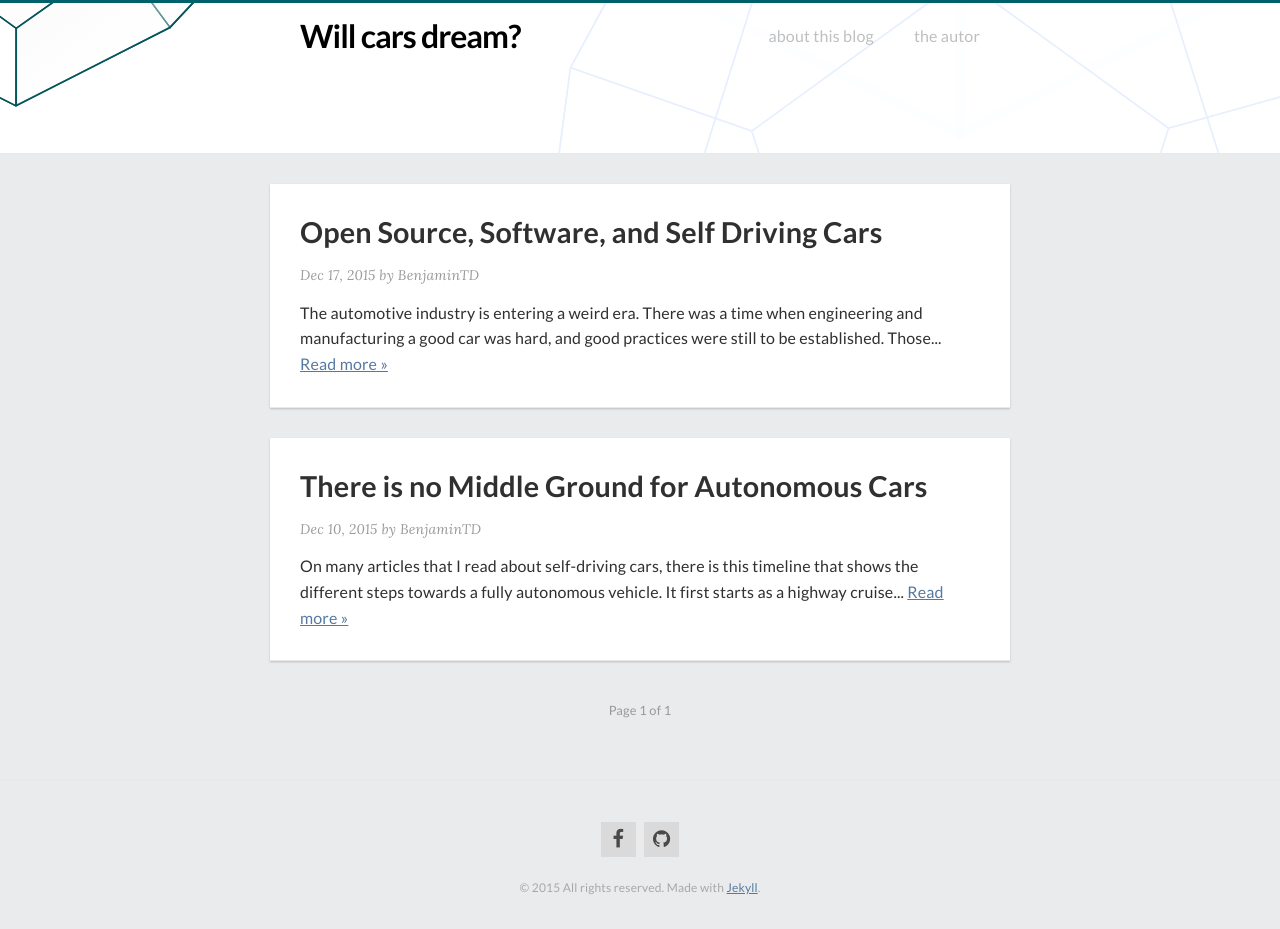
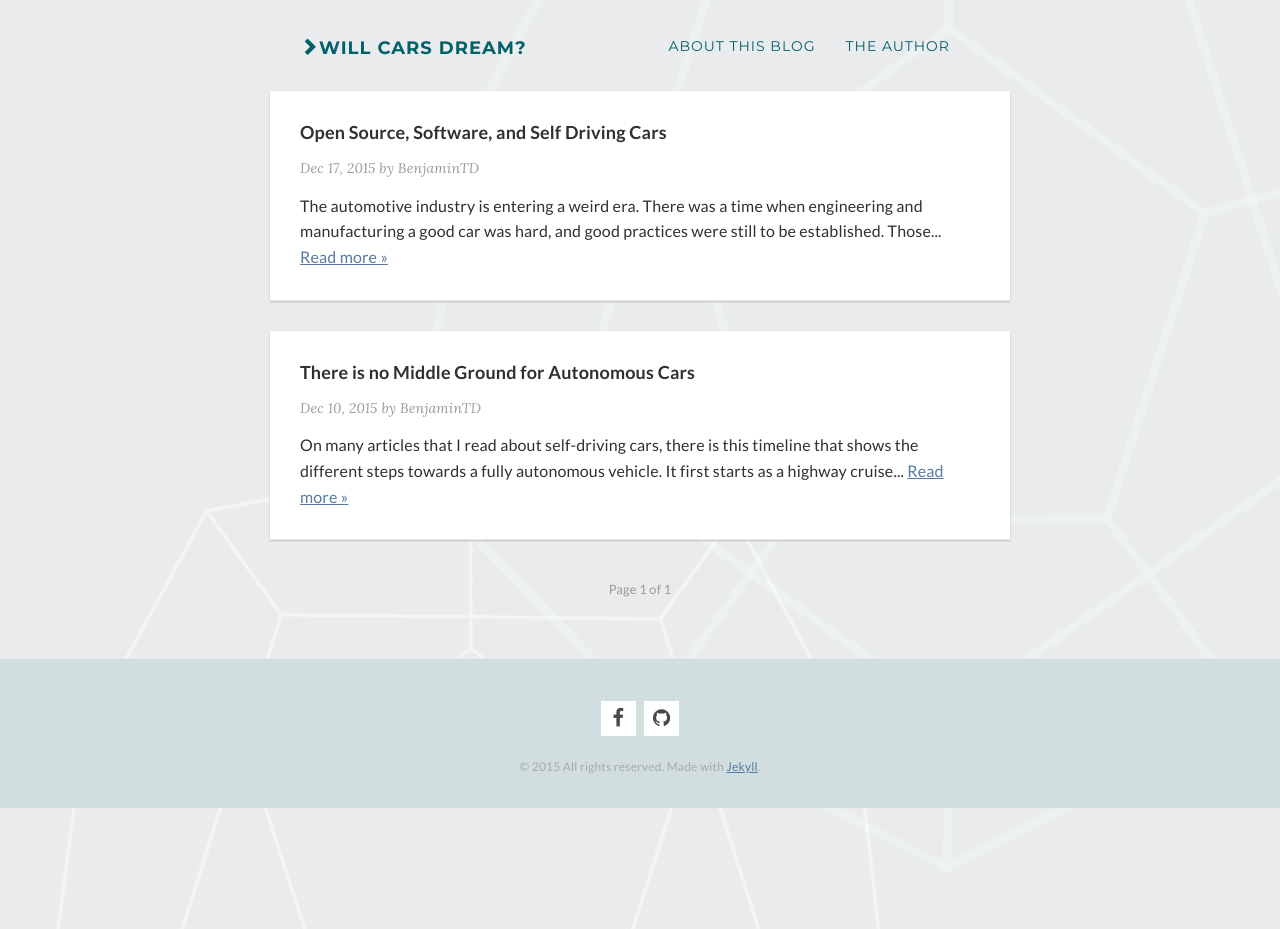
Before and after one commit to benjamintd/blog, a Jekyll site: the page built from index.html, in a window 1280 px wide. Built offline with Jekyll 4.4.1, drawn with Linux system fonts in a browser that asks for light colours; nearby versions of some CDN libraries; the list of posts is cut into pages by our own code; after the commit the page ends 900 px from its top, so only the background shows below that.

Commit message:
improve style

```diff
--- a/_includes/head.html
+++ b/_includes/head.html
@@ -12,19 +12,9 @@
 
 <meta name="description" content="{% if page.excerpt %}{{ page.excerpt | strip_html | strip_newlines | truncate: 160 }}{% else %}{{ site.description }}{% endif %}">
 
+<link rel="stylesheet" href="https://maxcdn.bootstrapcdn.com/bootstrap/3.3.6/css/bootstrap.min.css">
 <link rel="stylesheet" href="{{ "/css/main.css" | prepend: site.baseurl }}">
 <link rel="canonical" href="{{ page.url | replace:'index.html','' | prepend: site.baseurl | prepend: site.url }}">
 <link rel="alternate" type="application/rss+xml" title="{{ site.title }}" href="{{ "/feed.xml" | prepend: site.baseurl | prepend: site.url }}" />
 <link rel="shortcut icon" type="image/png" href="http://benjamintd.github.io/img/favicon.png"/>
-
-<script type="text/javascript">
-var _gaq = _gaq || [];
-_gaq.push(['_setAccount', '{{ site.google_analytics }}']);
-_gaq.push(['_trackPageview']);
-
-(function() {
-  var ga = document.createElement('script'); ga.type = 'text/javascript'; ga.async = true;
-  ga.src = ('https:' == document.location.protocol ? 'https://ssl' : 'http://www') + '.google-analytics.com/ga.js';
-  var s = document.getElementsByTagName('script')[0]; s.parentNode.insertBefore(ga, s);
-})();
-</script>
+<link href="http://fonts.googleapis.com/css?family=Montserrat:400,700" rel="stylesheet" type="text/css">
--- a/_includes/header.html
+++ b/_includes/header.html
@@ -1,29 +1,29 @@
 <header class="header">
+<!-- Navigation -->
+<nav class="navbar navbar-custom" role="navigation">
+    <div class="container">
+        <div class="navbar-header">
+            <button type="button" class="navbar-toggle" data-toggle="collapse" data-target=".navbar-main-collapse">
+                <i class="fa fa-bars"></i>
+            </button>
+            <a class="navbar-brand page-scroll" href="{{ site.baseurl }}/">
+                <i class="glyphicon glyphicon-chevron-right"></i>{{ site.title }}
+            </a>
+        </div>
 
-  <div class="overlay">
-
-    <div class="container">
-
-      <h1 class="title">
-        <a href="{{ site.baseurl }}/">{{ site.title }}</a>
-      </h1>
-
-      <nav class="navbar">
-        <a href="#" class="menu-icon">
-          <span></span>
-          <span></span>
-        </a>
-
-        <ul class="nav">
+        <!-- Collect the nav links, forms, and other content for toggling -->
+        <div class="collapse navbar-collapse navbar-right navbar-main-collapse">
+            <ul class="nav navbar-nav">
                 {% for page in site.pages %}
                     {% if page.title and page.title != 'Home' %}
                     <li><a href="{{ page.url | prepend: site.baseurl }}">{{ page.title }}</a></li>
                     {% endif %}
                 {% endfor %}
-          <li><a href="{{ site.author.url }}" target="_blank">the autor</a></li>
+          <li><a href="{{ site.author.url }}" target="_blank">The author</a></li>
             </ul>
+        </div>
+        <!-- /.navbar-collapse -->
+    </div>
+    <!-- /.container -->
 </nav>
-    </div>
-  </div>
-
 </header>
--- a/_includes/social-icons.html
+++ b/_includes/social-icons.html
@@ -1,5 +1,5 @@
 <div class="social-icons">
-  <ul class="text-left">
+  <ul>
     <li><a href="{{ site.author.facebook }}" target="_blank"><i class="fa fa-facebook"></i></a></li>
     <li><a href="{{ site.author.github }}" target="_blank"><i class="fa fa-github"></i></a></li>
   </ul>
--- a/_sass/_globals.scss
+++ b/_sass/_globals.scss
@@ -25,6 +25,10 @@ html {
 
 body {
   background-color: $bg-color;
+  background-image: url("../images/dodecahedron.svg");
+  background-repeat: no-repeat;
+  background-position: center top;
+  background-size: 100% auto;
   font-size: $font-size-base;
   font-family: $font-family-base;
   -webkit-font-smoothing: antialiased;
--- a/_sass/_layout.scss
+++ b/_sass/_layout.scss
@@ -1,4 +1,3 @@
-
 //
 // container
 .container {
@@ -34,123 +33,84 @@
   }
 }
 
-
-//
-// Site header
-.header {
-  background: #FFF url(../images/dodecahedron.svg) no-repeat bottom center scroll;
-  @include background-size(cover);
-  border-bottom: 1px solid $gray-color-light;
-  border-top: 3px solid $primary-color;
-  min-height: 60px;
-  position: relative;
-  @extend %clearfix;
-  padding: 60px 0;
-  margin-bottom: 30px;
-
-  .overlay {
-    z-index: 1;
-    position: absolute;
-    width: 100%;
-    height: 100%;
-    top: 0;
-  }
-
-  a {
-    color: #000;
-  }
-
-  @include media-query($on-phone) {
-    text-align: center;
-  }
-
-  .txt-center {
-    color: #000;
-    margin-top: 160px;
-    font-weight: 300;
-  }
+.navbar-custom {
+    margin-bottom: 0;
+    border-bottom: 1px solid rgba(255,255,255,.3);
+    text-transform: uppercase;
+    font-family: Montserrat,"Helvetica Neue",Helvetica,Arial,sans-serif;
+    font-weight: 400;
+    background-color: #F2F4F4;
 }
 
-.home .header {
-  padding: 50px 0 100px;
+.navbar-custom .navbar-brand {
+    font-weight: 700;
 }
 
-//
-// site title
-.title {
-  font-size: 32px;
-  line-height: 65px;
-  letter-spacing: -1px;
-  margin: 0;
-  float: left;
-  color: darken($white-color, 10%);
-  font-family: $font-family-base;
-
-  @include media-query($on-phone) {
-    float: none;
-    display: block;
-    width: 100%;
-  }
-
-  & a:hover,
-  & a:focus {
-    color: lighten(#00616a, 10%);
-    text-decoration: none;
-    border-color: lighten(#00616a, 10%);
-  }
+.navbar-custom .navbar-brand:focus {
+    outline: 0;
 }
 
-//
-// navbar
-.navbar {
-  float: right;
-
-  @include media-query($on-phone) {
-    float: none;
-  }
+.navbar-custom .navbar-brand .navbar-toggle {
+    padding: 4px 6px;
+    font-size: 16px;
+    color: #2F4F4F;
 }
 
-//
-// ul nav
-.nav {
-  list-style: none;
-  padding: 0;
-  margin: 0;
+.navbar-custom .navbar-brand .navbar-toggle:focus,
+.navbar-custom .navbar-brand .navbar-toggle:active {
+    outline: 0;
+}
 
-  li {
-    padding: 20px;
-    margin: 0;
-    text-transform: lowercase;
-    float: left;
-    display: inline-block;
-    @include transition(background .2s linear);
+.navbar-custom a {
+    text-decoration: none;
+    color: #00616a;
+}
 
-    &:last-child {
-      padding-right: 0;
+.navbar-custom .nav li a {
+    font-size: 14px;
+    -webkit-transition: background .3s ease-in-out;
+    -moz-transition: background .3s ease-in-out;
+    transition: background .3s ease-in-out;
+}
+
+.navbar-custom .nav li a:hover {
+    outline: 0;
+    color: #FF5800;
+    background-color: transparent;
+}
+
+.navbar-custom .nav li a:focus,
+.navbar-custom .nav li a:active {
+    outline: 0;
+    background-color: transparent;
+}
+
+.navbar-custom .nav li.active {
+    outline: 0;
+}
+
+.navbar-custom .nav li.active a {
+    background-color: #d1dee0;
+}
+
+
+@media(min-width:768px) {
+    .navbar-custom {
+        padding: 20px 0;
+        border-bottom: 0;
+        letter-spacing: 1px;
+        background: 0 0;
+        -webkit-transition: background .5s ease-in-out,padding .5s ease-in-out;
+        -moz-transition: background .5s ease-in-out,padding .5s ease-in-out;
+        transition: background .5s ease-in-out,padding .5s ease-in-out;
     }
 
-    @include media-query($on-phone) {
-      float: left;
-      width: percentage(1/3);
-      text-align: center;
+    .navbar-custom.top-nav-collapse {
+        padding: 0;
+        background: #FFF;
     }
-  }
+}
 
-  a {
-    padding: 0;
-    display: inline-block;
-    text-decoration: none;
-    color: darken($white-color, 25%);
-    @include transition(color .2s linear);
-  }
-
-  li.active a,
-  li:hover a,
-  li:focus a {
-    color: lighten($primary-color, 10%);
-    text-decoration: none;
-  }
-}
 
 //
 // menu icon
@@ -269,7 +229,7 @@
     width: 35px;
     height: 35px;
     padding: 7px;
-    background: #DADADA;
+    background: #fff;
     text-align: center;
     color: #494949;
     transition: all .2s ease-in;
--- a/_sass/_variables.scss
+++ b/_sass/_variables.scss
@@ -20,7 +20,7 @@ $font-weight-bold  : 700 !default;
 $white-color      : #fff !default;
 $text-color       : #303030 !default;
 $brand-color      : #00616a !default;
-$background-color : #E9EBEC !default;
+$background-color : #d1dee0 !default;
 $primary-color    : $brand-color !default;
 $bg-color         : #E9EBEC !default;
 
```
Also changed, not shown: images/dodecahedron.svg. Lines whose indentation alone changed are shown as unchanged.
